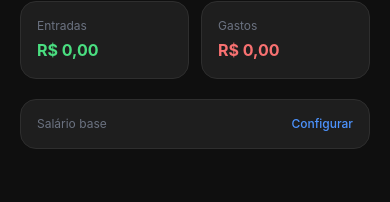
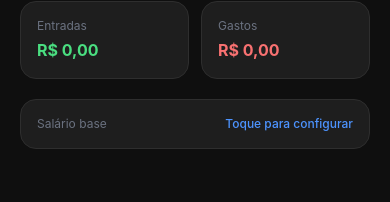
Before and after one commit to LucassFelipe/organizador-de-financas, a React Native app: screen / in a window 390 px wide. Shown: the part 194-396 px from the top of the page. Built offline with nearby package versions, Linux system fonts and the light colour scheme; what react-native-worklets would draw is missing.

Commit message:
feat: barra de nav com fundo escuro + salario com toque longo para editar/remover

```diff
--- a/App.tsx
+++ b/App.tsx
@@ -3,6 +3,7 @@ import AsyncStorage from "@react-native-async-storage/async-storage"
 import { useEffect, useState } from "react"
 import { StatusBar } from "expo-status-bar"
 import * as NavigationBar from "expo-navigation-bar"
+import setNavigationBarColor from "react-native-navigation-bar-color"
 import { GestureHandlerRootView } from "react-native-gesture-handler"
 import { SafeAreaProvider, SafeAreaView } from "react-native-safe-area-context"
 import { Alert, Platform } from "react-native"
@@ -22,7 +23,10 @@ export default function App() {
   const [editando, setEditando] = useState<Lancamento | null>(null)
 
   useEffect(() => {
-    if (Platform.OS === "android") NavigationBar.setStyle("dark")
+    if (Platform.OS === "android") {
+      NavigationBar.setStyle("dark")
+      setNavigationBarColor("#0f0f0f")
+    }
     AsyncStorage.getItem(STORAGE_KEY)
       .then((texto) => setDados(carregarDados(texto)))
       .catch(() => {
--- a/package.json
+++ b/package.json
@@ -18,6 +18,7 @@
     "react": "19.2.3",
     "react-native": "0.86.3",
     "react-native-gesture-handler": "~2.32.0",
+    "react-native-navigation-bar-color": "^2.0.2",
     "react-native-reanimated": "4.5.1",
     "react-native-safe-area-context": "~5.7.0",
     "react-native-worklets": "0.10.1"
--- a/src/screens/MesScreen.tsx
+++ b/src/screens/MesScreen.tsx
@@ -95,29 +95,24 @@ export default function MesScreen({ dados, onAtualizar, onExcluir, onEditar }: P
         </View>
       </View>
 
-      <View className="bg-surface rounded-2xl border border-border p-4 mb-5">
+      <Pressable
+        onLongPress={() => {
+          if (!salario) { setEditandoSalario(true); return }
+          const opcoes: { text: string; onPress?: () => void; style?: "cancel" | "destructive" }[] = [
+            { text: "Editar", onPress: () => { setEditandoSalario(true); setInputSalario(String(salario)) } },
+            { text: "Remover", style: "destructive", onPress: () => onAtualizar?.({ ...dados, salarioBase: undefined }) },
+            { text: "Cancelar", style: "cancel" },
+          ]
+          Alert.alert("Salário base", formatarBRL(salario), opcoes)
+        }}
+        className="bg-surface rounded-2xl border border-border p-4 mb-5"
+      >
         <View className="flex-row items-center justify-between">
           <Text className="text-secondary text-xs">Salário base</Text>
-          {salario && !editandoSalario && (
-            <View className="flex-row items-center gap-3">
-              <Text className="font-bold text-success">{formatarBRL(salario)}</Text>
-              <Pressable onPress={() => { setEditandoSalario(true); setInputSalario(String(salario)) }}>
-                <Text className="text-primary text-xs font-medium">Editar</Text>
-              </Pressable>
-              <Pressable onPress={() => {
-                Alert.alert("Remover salário", "Deseja remover o salário base?", [
-                  { text: "Cancelar", style: "cancel" },
-                  { text: "Remover", style: "destructive", onPress: () => onAtualizar?.({ ...dados, salarioBase: undefined }) },
-                ])
-              }}>
-                <Text className="text-danger text-xs font-medium">Remover</Text>
-              </Pressable>
-            </View>
-          )}
-          {!salario && !editandoSalario && (
-            <Pressable onPress={() => setEditandoSalario(true)}>
-              <Text className="text-primary text-xs font-medium">Configurar</Text>
-            </Pressable>
+          {salario ? (
+            <Text className="font-bold text-success">{formatarBRL(salario)}</Text>
+          ) : (
+            <Text className="text-primary text-xs font-medium">Toque para configurar</Text>
           )}
         </View>
         {editandoSalario && (
@@ -136,7 +131,7 @@ export default function MesScreen({ dados, onAtualizar, onExcluir, onEditar }: P
             <Text className="text-success text-sm text-center font-medium">Adicionar salário neste mês</Text>
           </Pressable>
         )}
-      </View>
+      </Pressable>
 
       <FlatList
         data={linhas}
```
Also changed, not shown: 1 other file (tests, documents, lock files or other folders).
